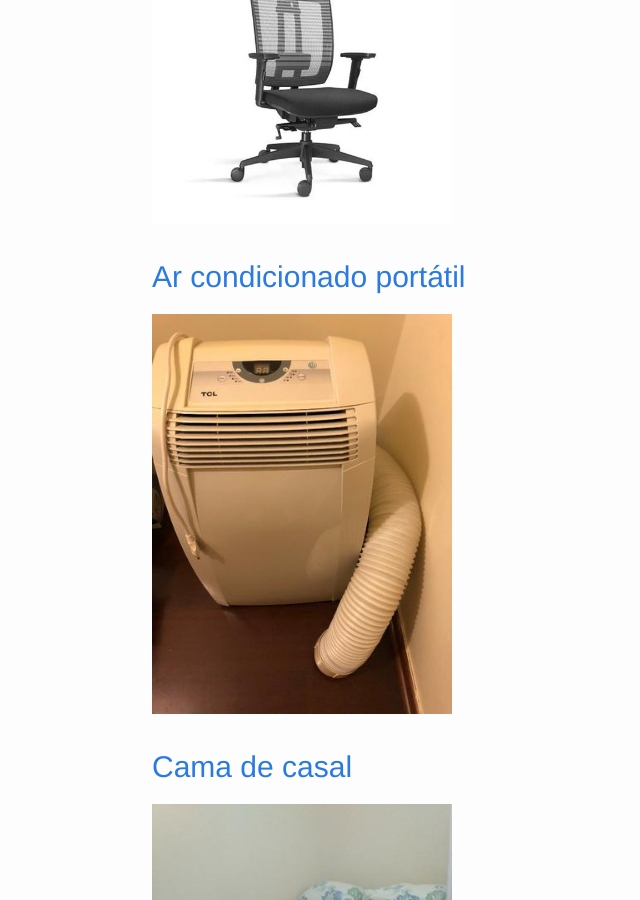
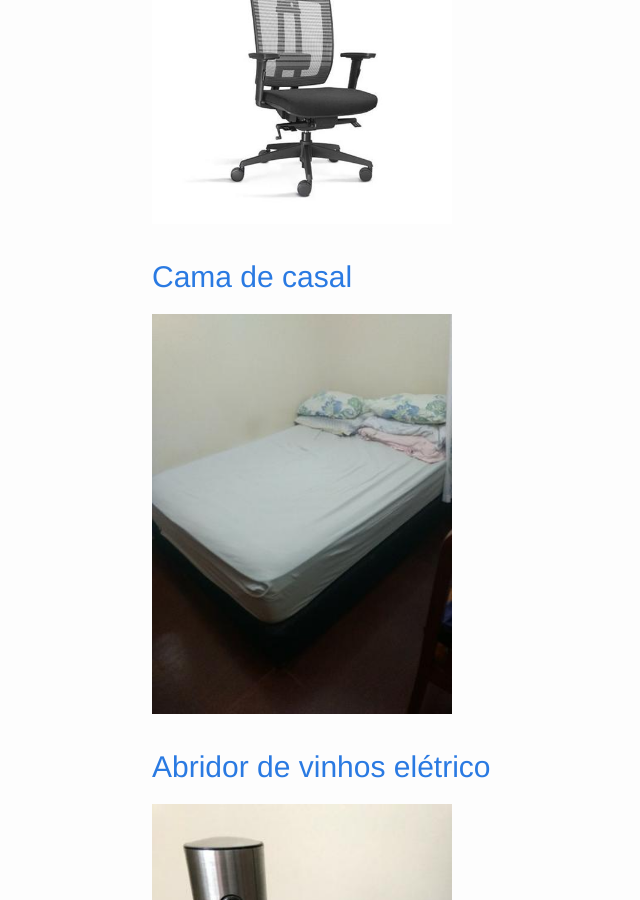
Before and after one commit to thiagogabriel/thiagogabriel.github.io, a Jekyll site: the page built from loja.html, in a window 1280 px wide and 900 px high, scrolled down 520 px. Shown: the whole window, without its empty margins (118-758 px from the left). Built offline with Jekyll 4.4.1, drawn with Linux system fonts in a browser that asks for light colours.

Commit message:
Remove AC

```diff
--- a/_data/products.yml
+++ b/_data/products.yml
@@ -5,10 +5,6 @@
 - title: Cadeira Presidente Airys com Regulagens Avançadas
   url: http://pr.olx.com.br/regiao-de-londrina/moveis/cadeira-de-escritorio-profissional-ultra-confortavel-459770747
   image: cadeira-presidente-airys.jpg
-
-- title: Ar condicionado portátil
-  url: http://pr.olx.com.br/regiao-de-londrina/eletrodomesticos/ar-condicionado-portatil-tcl-12000-btu-110v-462142815
-  image: ar-condicionado-portatil-tcl.jpg
 
 - title: Cama de casal
   url: http://pr.olx.com.br/regiao-de-londrina/moveis/cama-box-casal-usada-456909278
```
Also changed, not shown: images/products/ar-condicionado-portatil-tcl.jpg (deleted).
